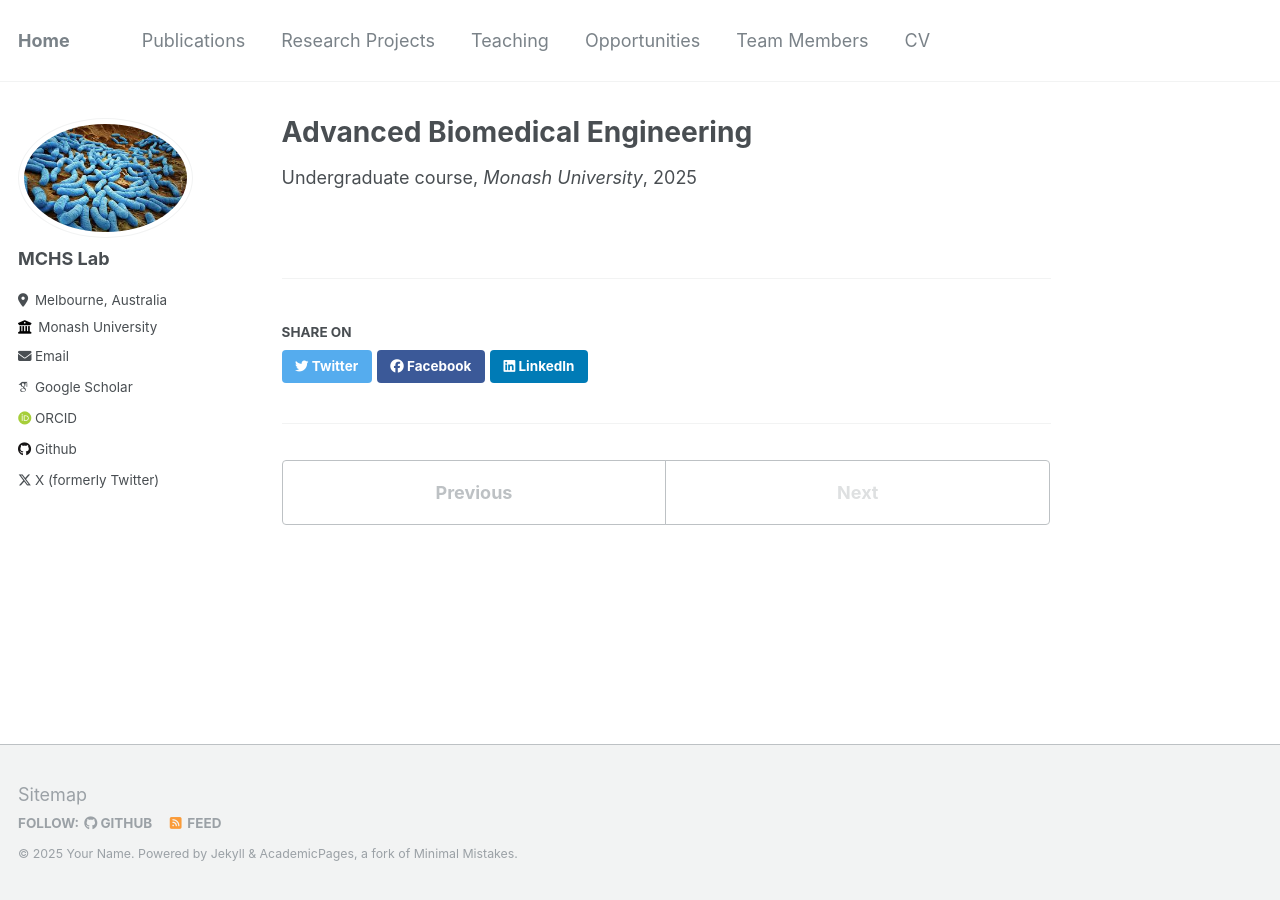
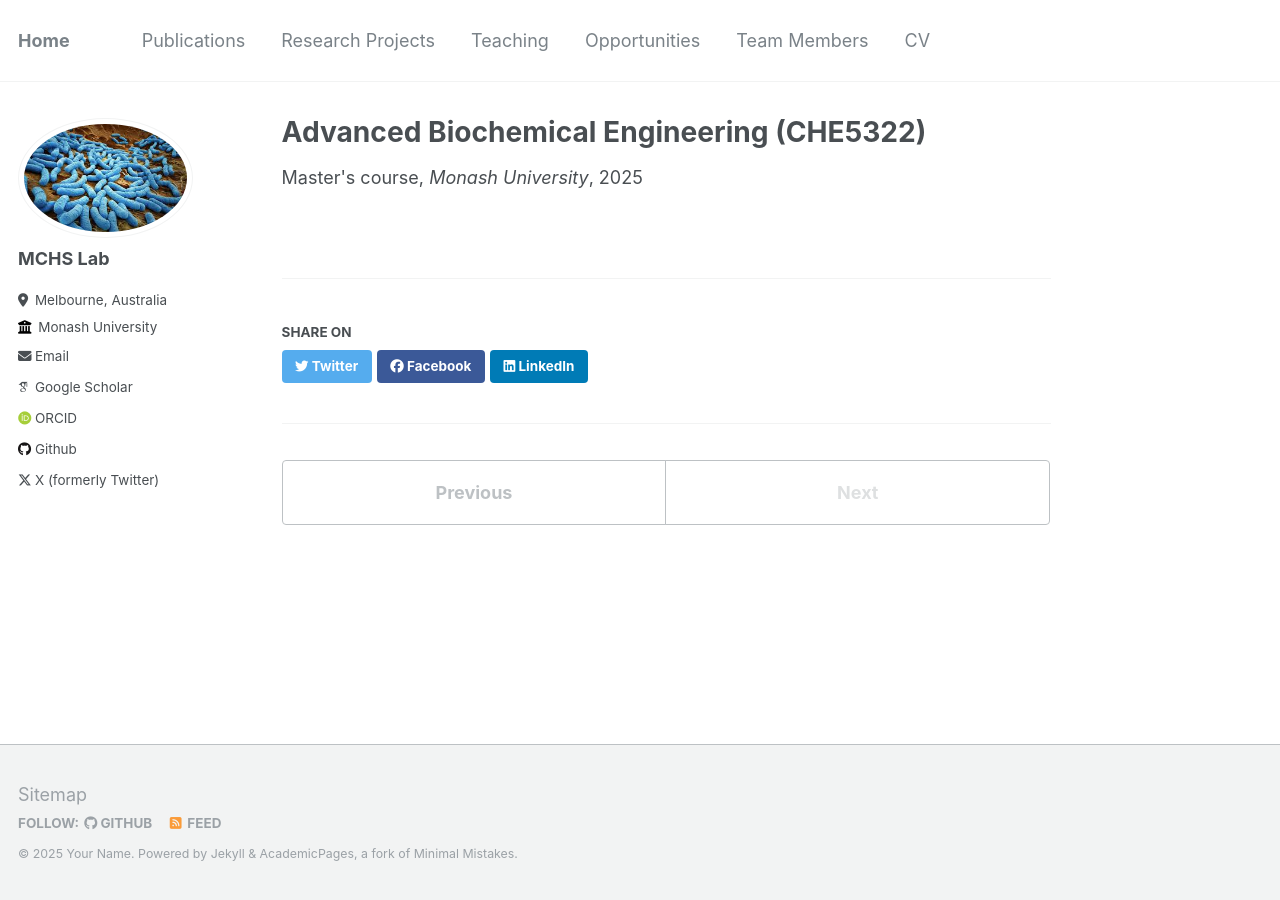
Before and after one commit to AminValiei/valieilab, a Jekyll site: the page built from _teaching/CHE5322.md, in a window 1280 px wide. Built offline with Jekyll 4.4.1, drawn with Linux system fonts in a browser that asks for light colours; some web fonts are replaced.

Commit message:
Update CHE5322.md

```diff
--- a/_teaching/CHE5322.md
+++ b/_teaching/CHE5322.md
@@ -1,7 +1,7 @@
 ---
-title: "Advanced Biomedical Engineering"
+title: "Advanced Biochemical Engineering (CHE5322)"
 collection: teaching
-type: "Undergraduate course"
+type: "Master's course"
 permalink: /teaching/CHE5322
 venue: "Monash University"
 date: 2025-08-21
```
